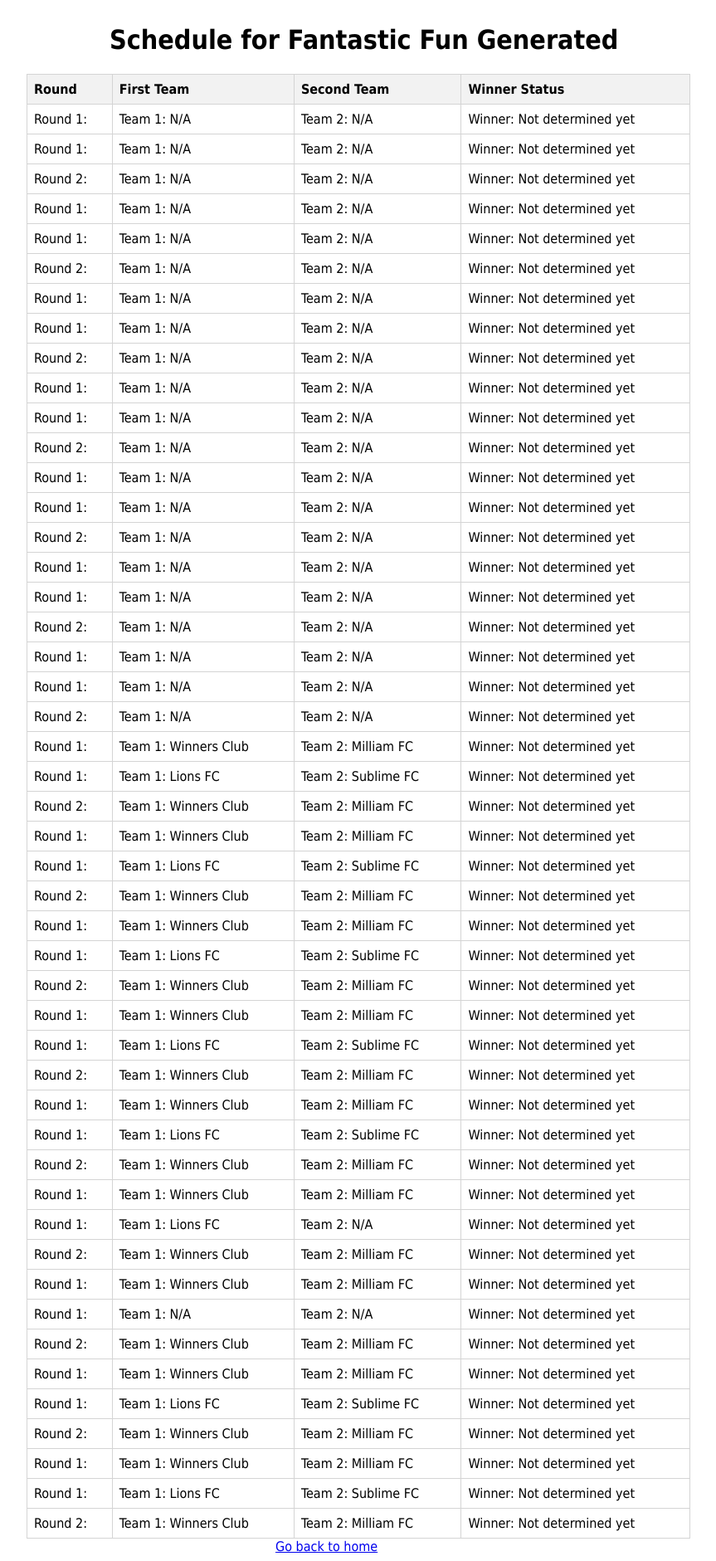
After one commit to kyomuhendo2/Tournament_Scheduler, a Flask app: page /display_schedule/1 in a window 1280 px wide. The commit adds this page. Shown: the whole page at 83% size, without its empty margins (176-1039 px from the left). Run offline with Flask 3, Linux system fonts and the light colour scheme; data comes from the database, SQL or seed files in the repository; both versions use the stored data as it was after the commit.

Commit message:
match diff teams in diff rounds

```diff
--- a/app.py
+++ b/app.py
@@ -4,6 +4,7 @@ from flask import Flask, render_template, url_for, request, redirect, session
 from flask_sqlalchemy import SQLAlchemy
 from datetime import datetime
 from flask_migrate import Migrate
+from math import log2
 #import pdb; pdb.set_trace()
 
 app = Flask(__name__)
@@ -25,7 +26,7 @@ db = SQLAlchemy(app)
 migrate = Migrate(app, db)
 
 #create a model/database
-# Define Tournament model
+# Tournament model
 class Tournament(db.Model):
     id = db.Column(db.Integer, primary_key=True)
     tournament_name = db.Column(db.String(200), nullable=False)
@@ -34,7 +35,7 @@ class Tournament(db.Model):
     end_date = db.Column(db.DateTime)
     teams = db.relationship('Team', backref='tournament', lazy=True)
 
-# Define Team model
+# Team model
 class Team(db.Model):
     id = db.Column(db.Integer, primary_key=True)
     team_name = db.Column(db.String(200), nullable=False)
@@ -43,18 +44,33 @@ class Team(db.Model):
     def __repr__(self):
         return '<Team %r>' % self.id
 
-#create
+# Match model
+class Match(db.Model):
+    id = db.Column(db.Integer, primary_key=True)
+    tournament_id = db.Column(db.Integer, db.ForeignKey('tournament.id'), nullable=False)
+    round_number = db.Column(db.Integer, nullable=False)
+    team1_id = db.Column(db.Integer, db.ForeignKey('team.id'))
+    team2_id = db.Column(db.Integer, db.ForeignKey('team.id'))
+    winner_id = db.Column(db.Integer, db.ForeignKey('team.id'))
+#create schedule
+
+#create tournament
 @app.route('/', methods = ['POST', 'GET'])
 
 def index():
 
-    get_tournament = Tournament.query.order_by(Tournament.start_date).all()
+    get_tournament = Tournament.query.order_by(Tournament.id).all()
+    print("get_tournament:", get_tournament)  # line for debugging
     get_team = Team.query.order_by(Team.id).all()
+    #select_tournament = Tournament.query.order_by(Tournament.id).all()
     return render_template('index.html', get_tournament=get_tournament, get_team=get_team)
+    #return render_template('index.html', get_tournament=get_tournament, get_team=get_team, select_tournament=select_tournament)
+
     #method 2
     # Render the initial page with the forms
     return render_template('index.html')
 
+#create tournament / process form 1
 @app.route('/process_form1', methods=['POST'])
 def process_form1():
     if request.method == 'POST':
@@ -65,7 +81,7 @@ def process_form1():
         end_date = datetime.strptime(request.form['end_date'],'%Y-%m-%d')
 
         # Validate number_of_teams based on the series
-        n = 10
+        n = 100
         valid_team_counts = [2 * 2**(i-1) for i in range(1, n+1)]
 
         if number_of_teams not in valid_team_counts:
@@ -86,9 +102,21 @@ def process_form1():
             db.session.add(add_tournament)
             db.session.commit()
 
-            # Retrieve the updated list of tournaments
-            #get_tournament = Tournament.query.order_by(Tournament.start_date).all()
-            #return render_template('index.html', get_tournament=get_tournament)
+             # Automatically add team names to the 'teams' table for this tournament
+            tournament_id = add_tournament.id
+            for i in range(1, number_of_teams + 1):
+                team_name = f"Team {i}"
+                add_team = Team(
+                    team_name=team_name,
+                    tournament_id=tournament_id
+                )
+                db.session.add(add_team)
+
+            #create schedule
+
+            create_single_elimination_schedule(tournament_id, number_of_teams)
+
+            db.session.commit()
             return redirect('/')
 
         except Exception as e:
@@ -102,7 +130,86 @@ def process_form1():
             print(tournament.id, tournament.tournament_name, tournament.number_of_teams, tournament.start_date, tournament.end_date)
         return render_template('index.html', get_tournament=get_tournament)
 
+# Create a single-elimination schedule
+def create_single_elimination_schedule(tournament_id, number_of_teams):
+    # Calculate the number of rounds needed
+    num_rounds = int(log2(number_of_teams))
 
+    teams = Team.query.filter_by(tournament_id=tournament_id).order_by(Team.id).all()
+
+    # Create matches for each round
+    for round_number in range(1, num_rounds + 1):
+        matches_in_round = 2**(num_rounds - round_number)
+
+        for match_in_round in range(1, matches_in_round + 1):
+            match = Match(
+                tournament_id=tournament_id,
+                round_number=round_number,
+            )
+             # Assign teams to the match based on the round and match_in_round
+            team1_index = (match_in_round - 1) * 2
+            team2_index = (match_in_round - 1) * 2 + 1
+
+            if team1_index < len(teams):
+                match.team1_id = teams[team1_index].id
+            if team2_index < len(teams):
+                match.team2_id = teams[team2_index].id
+
+            db.session.add(match)
+
+    db.session.commit()
+
+# New route for generating schedule
+@app.route('/generate_schedule', methods=['GET', 'POST'])
+def generate_schedule():
+    #select_tournament = Tournament.query.get_or_404(id)
+    try:
+        if request.method == 'POST':
+            print(f"Received form data: {request.form}")
+            # Assuming 'tournament_name' is part of the form data
+            tournament_info = request.form.get('tournament_id')
+            tournament_id, number_of_teams = map(int, tournament_info.split('|'))
+            print(f"Tournament ID: {tournament_id}")
+            print(f"Number of Teams: {number_of_teams}")
+
+            if tournament_id and number_of_teams:
+                #select_tournament.tournament_name = tournament_name
+                # Schedule generation logic here
+                tournament_id = int(tournament_id)
+                number_of_teams = int(number_of_teams)
+                create_single_elimination_schedule(tournament_id, number_of_teams)
+
+                # Redirect to the page that displays the generated schedule
+                return redirect(url_for('display_schedule', tournament_id=tournament_id))
+            else:
+                #raise ValueError("Form data does not contain 'tournament_id'")
+                return render_template('error.html', error_message="Invalid request method")
+    except Exception as e:
+        print(f"Error: {e}")
+        return render_template('generate_schedule.html', error_message=str(e))
+
+    # Default return statement (you can modify this)
+    return render_template('generate_schedule.html', error_message="Invalid request method")
+# Route to display the generated schedule
+@app.route('/display_schedule/<int:tournament_id>')
+def display_schedule(tournament_id):
+    # Retrieve the tournament and schedule information
+    tournament = Tournament.query.get_or_404(tournament_id)
+    schedule = Match.query.filter_by(tournament_id=tournament_id).all()
+    teams = Team.query.filter_by(tournament_id=tournament_id).order_by(Team.id).all()
+
+
+# Print schedule in the terminal
+    print(f"\nSchedule for Tournament '{tournament.tournament_name}':")
+    for match in schedule:
+        team1_name = Team.query.get(match.team1_id).team_name if match.team1_id else 'Not determined yet'
+        team2_name = Team.query.get(match.team2_id).team_name if match.team2_id else 'Not determined yet'
+        winner_name = Team.query.get(match.winner_id).team_name if match.winner_id else 'Not determined yet'
+        print(f"Round {match.round_number}: {team1_name} vs {team2_name}, Winner: {winner_name}")
+
+    return render_template('generate_schedule.html', tournament=tournament, schedule=schedule, teams=teams)
+
+#create teams
 @app.route('/process_form2', methods=['POST'])
 def process_form2():
     if request.method == 'POST':
@@ -126,36 +233,12 @@ def process_form2():
         get_team = Team.query.order_by(Team.id).all()
         get_tournament = Tournament.query.order_by(Tournament.start_date).all()
         print("get_tournament:", get_tournament)
-        return render_template('index.html', get_team=get_team, get_tournament=get_tournament)
-
-    '''method 1
-    if request.method == 'POST':
-        tournament_name = request.form['tournament_name']
-        number_of_teams = int(request.form['number_of_teams'])
-        start_date = request.form['start_date']
-        end_date = request.form['end_date']
-        team_name = request.form['team_name']
-        new_team = tournament_schedule(
-            tournament_name=tournament_name,
-            number_of_teams=number_of_teams,
-            start_date = start_date,
-            end_date = end_date,
-            team_name = team_name
+        return render_template(
+            'index.html',
+            get_team=get_team,
+            get_tournament=get_tournament
         )
 
-        try:
-            db.session.add(new_team)
-            db.session.commit()
-            return redirect('/')
-
-        except Exception as e:
-            # Print or log the error for debugging purposes
-            print(f"Error: {e}")
-            return f'OOPs! There was an issue adding your task {e}'
-    else:
-        get_teams = tournament_schedule.query.order_by(tournament_schedule.start_date).all()
-        return render_template('index.html', get_teams = get_teams)
-    '''
 #delete
 @app.route('/delete_tournament/<int:id>')
 def delete_tournament(id):
--- /dev/null
+++ b/templates/generate_schedule.html
@@ -0,0 +1,37 @@
+{% extends 'base.html' %}
+
+{% block head %}
+
+{% endblock %}
+
+{% block body %}
+
+<div class="content" style="margin-left: 300px;">
+    <h1>Schedule for {{ tournament.tournament_name }} Generated</h1>
+</div>
+
+<div class="content" style="margin-left: 200px;">
+  <table style="width:800px">
+    <tr>
+      <th>Round</th>
+      <th>First Team</th>
+      <th>Second Team</th>
+      <th>Winner Status</th>
+    </tr>
+    {% for match in schedule %}
+    <tr>
+      <td>Round {{ match.round_number }}:</td>
+      <td>Team 1: {{ teams[match.team1_id - 1].team_name if match.team1_id and match.team1_id <= teams|length else 'N/A' }}</td>
+      <td>Team 2: {{ teams[match.team2_id - 1].team_name if match.team2_id and match.team2_id <= teams|length else 'N/A' }}</td>
+      <td>Winner: {{ teams[match.winner_id - 1].team_name if match.winner_id and match.winner_id <= teams|length else 'Not determined yet' }}</td>
+    </tr>
+    {% endfor %}
+
+  </table>
+</div>
+
+<div class="content" style="margin-left: 500px;">
+  <a href="{{ url_for('index') }}">Go back to home</a>
+</div>
+
+{% endblock %}
```
Also changed, not shown: templates/collectionobjects.html (added, +11 -0 lines), templates/index.html (+47 -19 lines), schedule.db.
